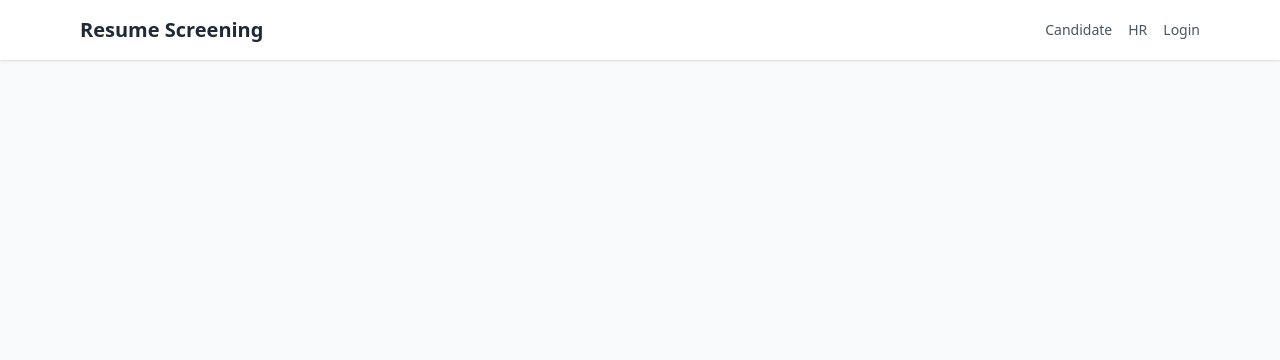
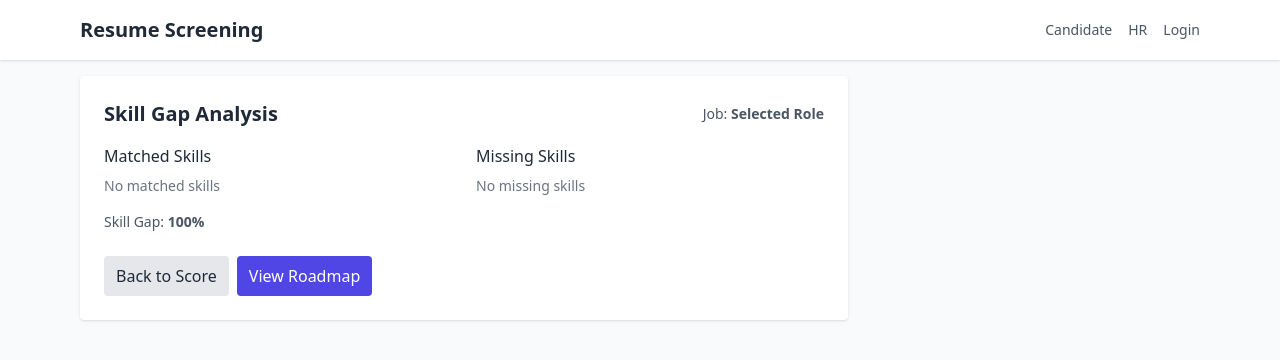
Before and after one commit to M-ABHIRAM36/resume_screener, a React (Vite) app: page /candidate/skill-gap in a window 1280 px wide. Shown: the top 360 px of the page. Built offline with nearby package versions, Linux system fonts and the light colour scheme.

Commit message:
new features added for hr dashboard

```diff
--- a/src/App.jsx
+++ b/src/App.jsx
@@ -3,6 +3,8 @@ import { Routes, Route, Link } from "react-router-dom"
 import Landing from "./pages/landing"
 import CandidateDashboard from "./pages/candidate/Dashboard"
 import ResumeScore from "./pages/candidate/ResumeScore"
+import SkillGap from "./pages/candidate/SkillGap"
+import Roadmap from "./pages/candidate/Roadmap"
 import HRDashboard from "./pages/hr/Dashboard"
 import Login from "./pages/auth/Login"
 import Signup from "./pages/auth/Signup"
@@ -26,6 +28,8 @@ export default function App(){
           <Route path="/" element={<Landing/>} />
           <Route path="/candidate" element={<CandidateDashboard/>} />
           <Route path="/candidate/score" element={<ResumeScore/>} />
+          <Route path="/candidate/skill-gap" element={<SkillGap/>} />
+          <Route path="/candidate/roadmap" element={<Roadmap/>} />
           <Route path="/hr" element={<HRDashboard/>} />
           <Route path="/auth/login" element={<Login/>} />
           <Route path="/auth/signup" element={<Signup/>} />
--- /dev/null
+++ b/src/components/ProgressBar.jsx
@@ -0,0 +1,10 @@
+import React from "react";
+
+export default function ProgressBar({value=0, max=100, height=8}){
+  const pct = Math.max(0, Math.min(100, Math.round((value/max)*100)))
+  return (
+    <div className="w-full bg-gray-200 rounded" style={{height}}>
+      <div className="bg-green-500 h-full rounded" style={{width:`${pct}%`}} />
+    </div>
+  )
+}
--- a/src/pages/candidate/Dashboard.jsx
+++ b/src/pages/candidate/Dashboard.jsx
@@ -1,15 +1,27 @@
-import React, { useEffect, useState } from "react"
-import jobRoles from "../../data/job_roles.json"
-import ResumeUpload from "../../components/ResumeUpload"
-import { useNavigate } from "react-router-dom"
+import React, { useEffect, useState } from 'react'
+import jobRoles from '../../data/job_roles.json'
+import ResumeUpload from '../../components/ResumeUpload'
+import { useNavigate } from 'react-router-dom'
 
 export default function CandidateDashboard(){
-  const [role, setRole] = useState("")
+  const [role, setRole] = useState('')
+  const [candidateSkills, setCandidateSkills] = useState('')
   const nav = useNavigate()
 
   useEffect(()=>{
     if(jobRoles.length) setRole(jobRoles[0].name)
   },[])
+
+  function handleAnalyze(){
+    const job = jobRoles.find(j => j.name === role) || {name:role, requiredSkills:[], roadmapSteps:[]}
+    const parsed = candidateSkills.split(',').map(s=>s.trim()).filter(Boolean)
+    const req = job.requiredSkills || []
+    const matched = req.filter(s => parsed.map(p=>p.toLowerCase()).includes(s.toLowerCase()))
+    const matchPercent = req.length>0? Math.round((matched.length / req.length)*100):0
+    const score = Math.floor(60 + Math.random()*35)
+    // navigate with analysis state
+    nav('/candidate/score', {state:{role, job, candidateSkills:parsed, matchedSkills:matched, matchPercent, score}})
+  }
 
   return (
     <div className="space-y-6">
@@ -27,13 +39,18 @@ export default function CandidateDashboard(){
         </div>
 
         <div className="mt-4">
-          <button onClick={() => nav("/candidate/score", {state:{role}})} className="px-4 py-2 bg-indigo-600 text-white rounded">Analyze My Resume</button>
+          <label className="text-sm text-gray-600">Simulate extracted skills (comma-separated)</label>
+          <input value={candidateSkills} onChange={e=>setCandidateSkills(e.target.value)} className="w-full max-w-md border p-2 rounded mt-1" placeholder="e.g. React, Node.js, SQL" />
+        </div>
+
+        <div className="mt-4">
+          <button onClick={handleAnalyze} className="px-4 py-2 bg-indigo-600 text-white rounded">Analyze My Resume</button>
         </div>
       </div>
 
       <div className="bg-white rounded shadow p-6">
         <h3 className="font-semibold">Quick Info</h3>
-        <p className="text-sm text-gray-600">This UI uses static JSON data. Analysis is simulated for demo purposes.</p>
+        <p className="text-sm text-gray-600">This UI uses static JSON data. Analysis is simulated for demo purposes. Use the skills input to mock extracted resume skills.</p>
       </div>
     </div>
   )
--- a/src/pages/candidate/ResumeScore.jsx
+++ b/src/pages/candidate/ResumeScore.jsx
@@ -1,12 +1,17 @@
-import React from "react"
-import { useLocation, useNavigate } from "react-router-dom"
-import ScoreBadge from "../../components/ScoreBadge"
+import React from 'react'
+import { useLocation, useNavigate } from 'react-router-dom'
+import ScoreBadge from '../../components/ScoreBadge'
+import ProgressBar from '../../components/ProgressBar'
 
 export default function ResumeScore(){
   const { state } = useLocation()
   const nav = useNavigate()
-  const role = state?.role || "Selected Role"
-  const score = Math.floor(60 + Math.random()*35)
+  const role = state?.role || 'Selected Role'
+  const job = state?.job || {name:role, requiredSkills:[], roadmapSteps:[]}
+  const candidateSkills = state?.candidateSkills || []
+  const matchedSkills = state?.matchedSkills || []
+  const score = state?.score ?? Math.floor(60 + Math.random()*35)
+  const matchPercent = state?.matchPercent ?? 0
 
   return (
     <div className="bg-white rounded shadow p-6 max-w-2xl">
@@ -15,17 +20,22 @@ export default function ResumeScore(){
         <ScoreBadge score={score} />
       </div>
 
-      <p className="mt-4 text-sm text-gray-600">Job role: <strong>{role}</strong></p>
+      <p className="mt-4 text-sm text-gray-600">Job role: <strong>{job.name}</strong></p>
 
       <div className="mt-6">
-        <div className="w-full bg-gray-200 rounded h-4">
-          <div className="bg-green-500 h-4 rounded" style={{width:`${score}%`}} />
-        </div>
-        <p className="text-sm mt-2">Match Percentage: {score}%</p>
+        <ProgressBar value={matchPercent} max={100} height={12} />
+        <p className="text-sm mt-2">Match Percentage: {matchPercent}%</p>
+      </div>
+
+      <div className="mt-6 flex gap-2">
+        <button onClick={() => nav('/candidate')} className="px-3 py-2 bg-gray-200 rounded">Back</button>
+        <button onClick={() => nav('/candidate/skill-gap', {state})} className="px-3 py-2 bg-green-600 text-white rounded">Skill Gap</button>
+        <button onClick={() => nav('/candidate/roadmap', {state})} className="px-3 py-2 bg-indigo-600 text-white rounded">Roadmap</button>
       </div>
 
       <div className="mt-6">
-        <button onClick={() => nav("/candidate")} className="px-3 py-2 bg-gray-200 rounded">Back</button>
+        <div className="text-sm text-gray-600">Candidate Skills: <strong>{candidateSkills.join(', ') || '—'}</strong></div>
+        <div className="text-sm text-gray-600 mt-1">Matched Skills: <strong>{matchedSkills.join(', ') || '—'}</strong></div>
       </div>
     </div>
   )
--- /dev/null
+++ b/src/pages/candidate/Roadmap.jsx
@@ -0,0 +1,30 @@
+import React from "react";
+import { useLocation, useNavigate } from "react-router-dom";
+import RoadmapTimeline from "../../components/RoadmapTimeline";
+
+export default function Roadmap(){
+  const { state } = useLocation()
+  const nav = useNavigate()
+  const job = state?.job || {name:'Selected Role', roadmapSteps:[]}
+  const matchPercent = state?.matchPercent ?? 0
+  const steps = job.roadmapSteps || []
+  const completedCount = Math.round((matchPercent/100) * steps.length)
+  const completedIndices = Array.from({length:completedCount}).map((_,i)=>i)
+
+  return (
+    <div className="bg-white rounded shadow p-6 max-w-3xl">
+      <div className="flex items-center justify-between">
+        <h2 className="text-xl font-semibold">Learning Roadmap</h2>
+        <div className="text-sm text-gray-600">Job: <strong>{job.name}</strong></div>
+      </div>
+
+      <div className="mt-4">
+        {steps.length? <RoadmapTimeline steps={steps} completed={completedIndices} /> : <div className="text-sm text-gray-500">No roadmap available for this role.</div>}
+      </div>
+
+      <div className="mt-6 flex gap-2">
+        <button onClick={() => nav('/candidate/score', {state})} className="px-3 py-2 bg-gray-200 rounded">Back to Score</button>
+      </div>
+    </div>
+  )
+}
--- /dev/null
+++ b/src/pages/candidate/SkillGap.jsx
@@ -0,0 +1,46 @@
+import React from "react";
+import { useLocation, useNavigate } from "react-router-dom";
+import SkillBadge from "../../components/SkillBadge";
+
+export default function SkillGap(){
+  const { state } = useLocation()
+  const nav = useNavigate()
+  const job = state?.job || {name:'Selected Role', requiredSkills:[]}
+  const candidateSkills = state?.candidateSkills || []
+  const matchedSkills = state?.matchedSkills || []
+  const missing = (job.requiredSkills||[]).filter(s => !matchedSkills.map(m=>m.toLowerCase()).includes(s.toLowerCase()))
+  const matchPercent = state?.matchPercent ?? 0
+
+  return (
+    <div className="bg-white rounded shadow p-6 max-w-3xl">
+      <div className="flex items-center justify-between">
+        <h2 className="text-xl font-semibold">Skill Gap Analysis</h2>
+        <div className="text-sm text-gray-600">Job: <strong>{job.name}</strong></div>
+      </div>
+
+      <div className="mt-4 grid grid-cols-1 md:grid-cols-2 gap-6">
+        <div>
+          <h4 className="font-medium mb-2">Matched Skills</h4>
+          <div className="flex flex-wrap">
+            {matchedSkills.length? matchedSkills.map(s => <SkillBadge key={s} skill={s} color="green"/>): <div className="text-sm text-gray-500">No matched skills</div>}
+          </div>
+        </div>
+        <div>
+          <h4 className="font-medium mb-2">Missing Skills</h4>
+          <div className="flex flex-wrap">
+            {missing.length? missing.map(s => <SkillBadge key={s} skill={s} />): <div className="text-sm text-gray-500">No missing skills</div>}
+          </div>
+        </div>
+      </div>
+
+      <div className="mt-4">
+        <div className="text-sm text-gray-600">Skill Gap: <strong>{100 - matchPercent}%</strong></div>
+      </div>
+
+      <div className="mt-6 flex gap-2">
+        <button onClick={() => nav('/candidate/score', {state})} className="px-3 py-2 bg-gray-200 rounded">Back to Score</button>
+        <button onClick={() => nav('/candidate/roadmap', {state})} className="px-3 py-2 bg-indigo-600 text-white rounded">View Roadmap</button>
+      </div>
+    </div>
+  )
+}
--- a/src/pages/hr/Dashboard.jsx
+++ b/src/pages/hr/Dashboard.jsx
@@ -123,7 +123,7 @@ export default function HRDashboard(){
                 <div className="font-semibold">Active Job:</div>
                 <div>{currentJob.name}</div>
                 <div className="text-xs text-gray-500 mt-1">Required Skills: {(currentJob.requiredSkills||[]).join(', ')}</div>
-                <div className="text-xs text-gray-500 mt-1">Matched candidates (>=70%): {stats.matchedCount}</div>
+                <div className="text-xs text-gray-500 mt-1">Matched candidates (greater than 70%): {stats.matchedCount}</div>
               </div>
             )}
 
```
